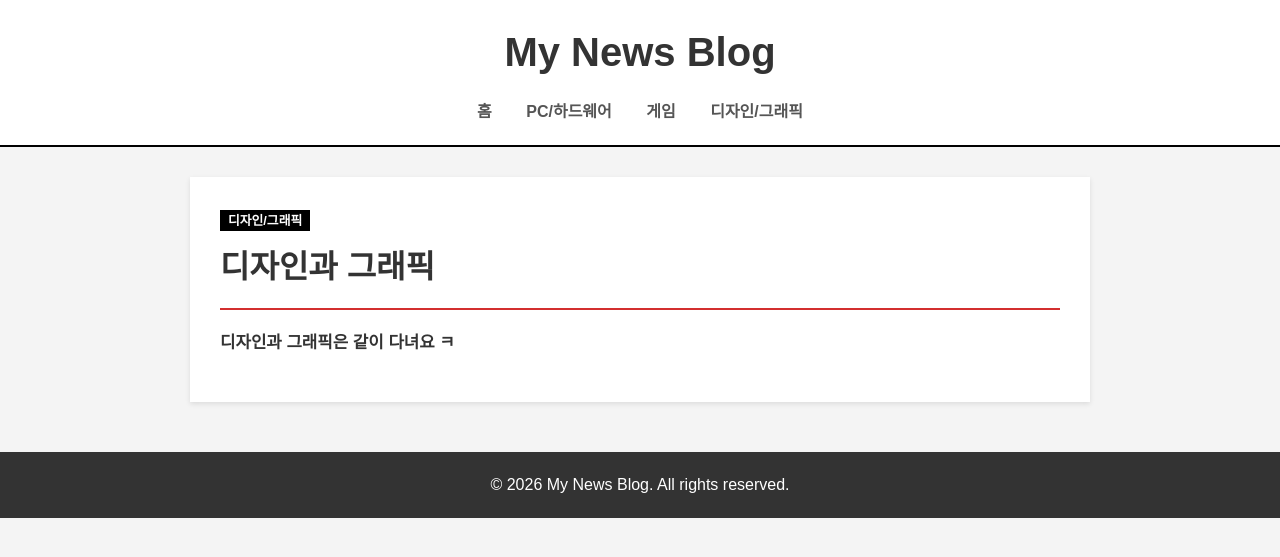
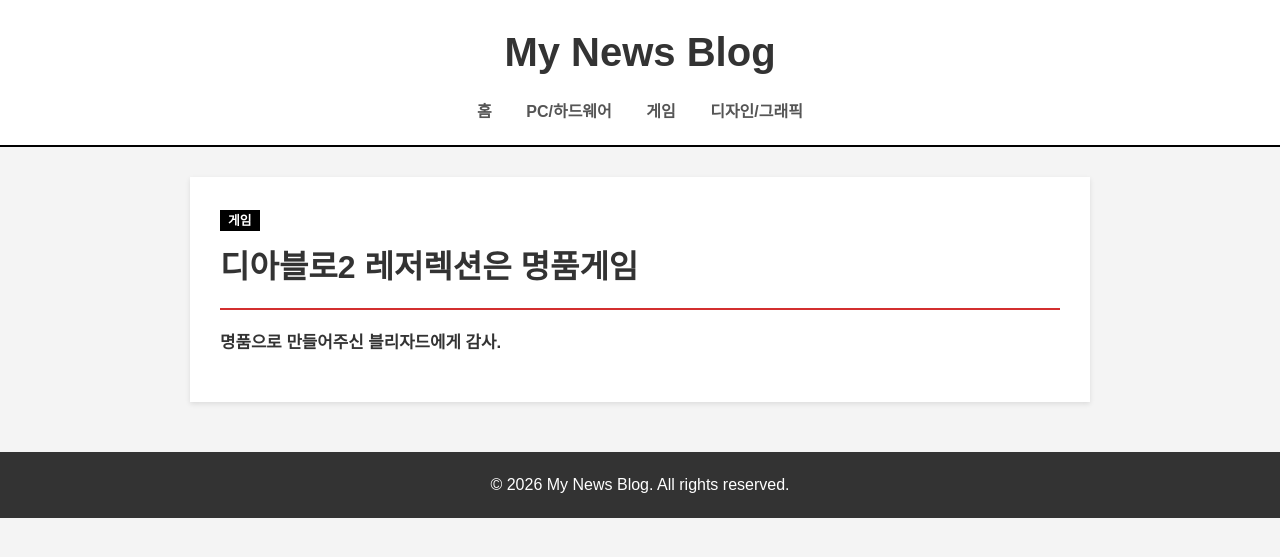
Before and after one commit to jypm/jypcomputer, a Jekyll site: the page built from _posts/2026-07-22-언제나-테스트중이죠-ㅋ.md, in a window 1280 px wide. Shown: the top 557 px of the page. Built offline with Jekyll 4.4.1, drawn with Linux system fonts in a browser that asks for light colours; our own code applies the rules of GitHub Pages for plain Markdown files.

Commit message:
Update 기사 작성 “2026-07-22-언제나-테스트중이죠-ㅋ”

```diff
--- a/_posts/2026-07-22-언제나-테스트중이죠-ㅋ.md
+++ b/_posts/2026-07-22-언제나-테스트중이죠-ㅋ.md
@@ -1,5 +1,5 @@
 ---
-title: 디자인과 그래픽
-category: 디자인/그래픽
+title: 디아블로2 레저렉션은 명품게임
+category: 게임
 ---
-**디자인과 그래픽은 같이 다녀요 ㅋ**
+**명품으로 만들어주신 블리자드에게 감사.**
```
